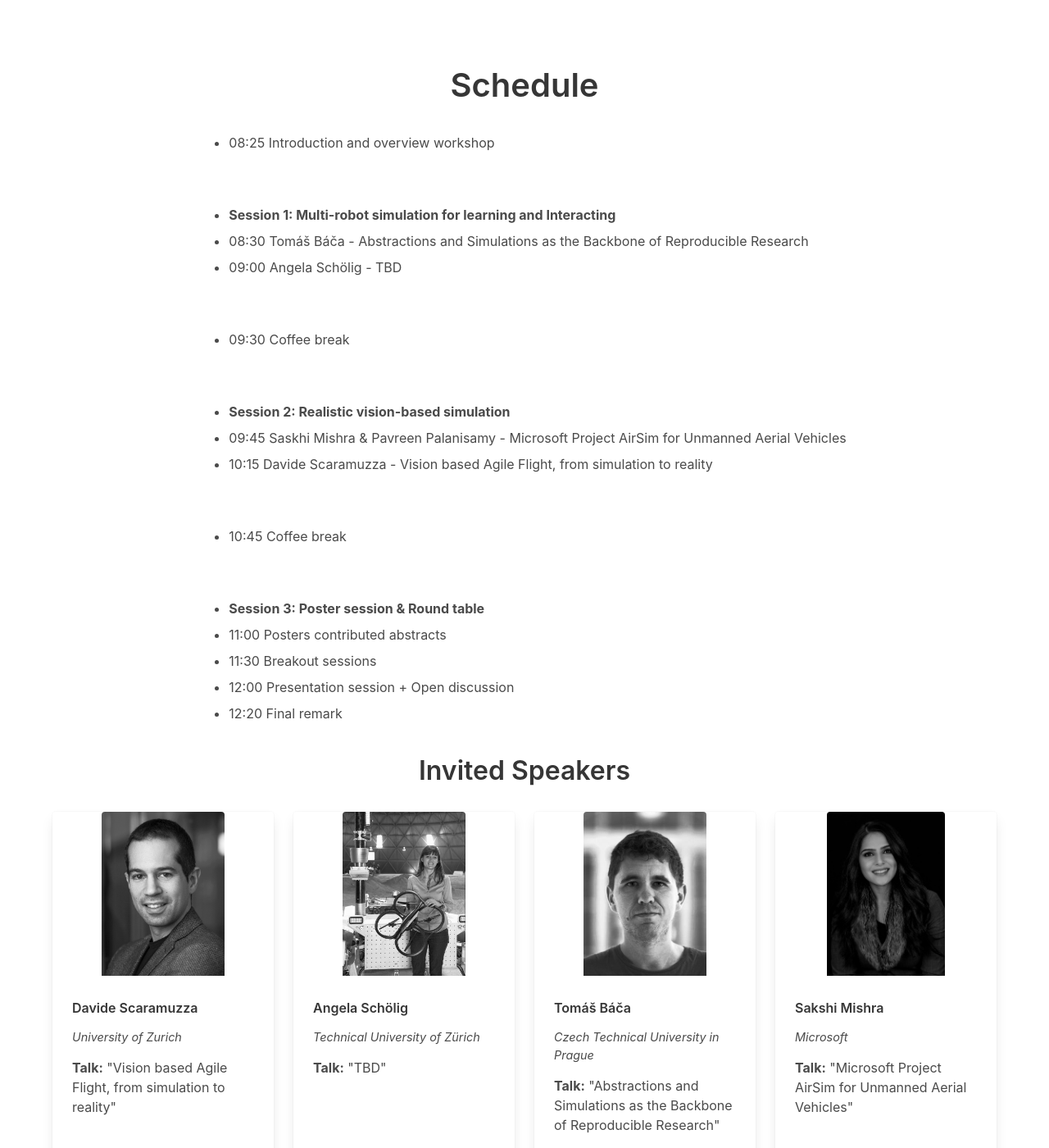
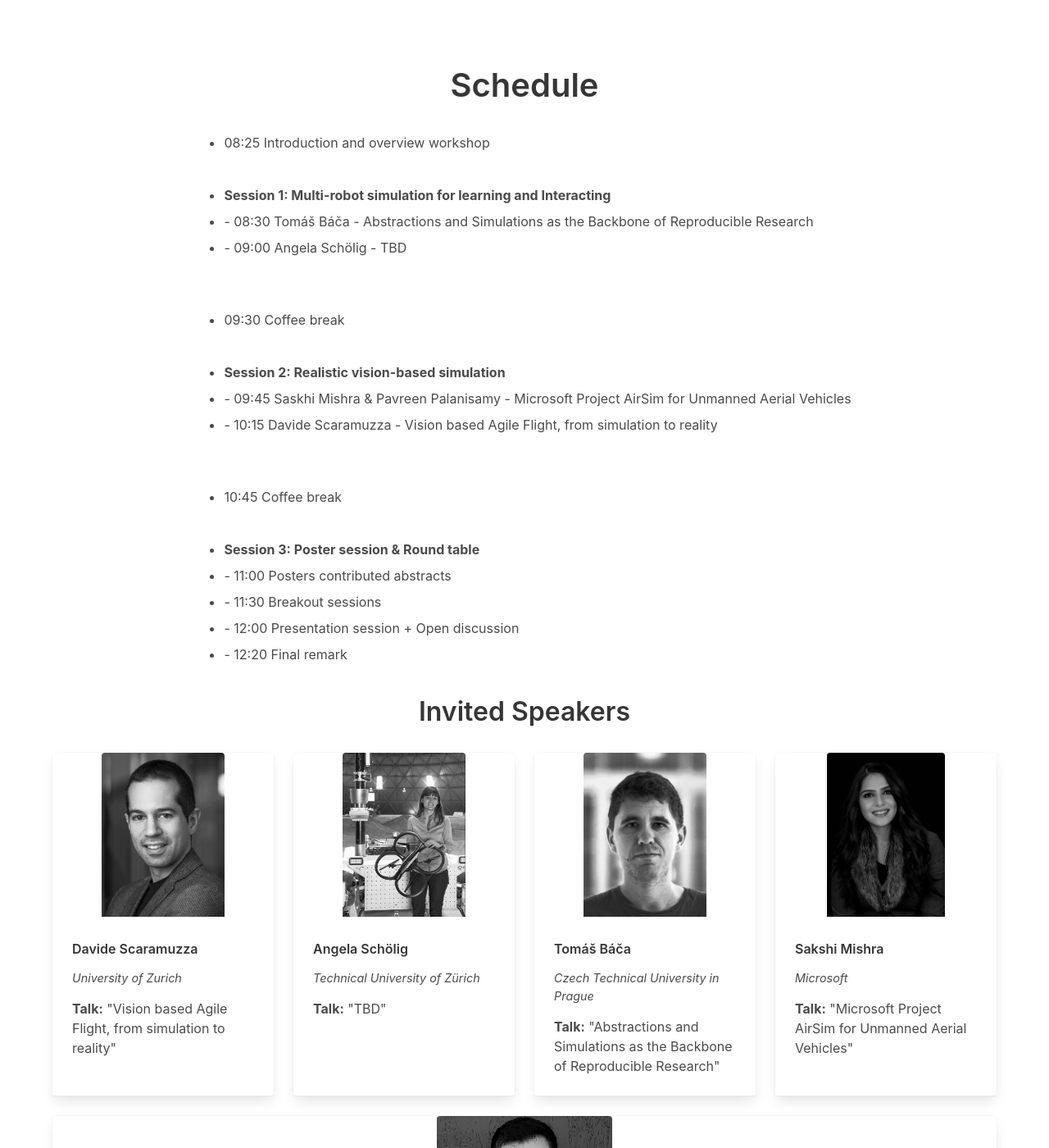
Before and after one commit to IMRCLab/workshop-uav-sims-icra2023, a Jekyll site: the page built from index.html, in a window 1280 px wide and 1400 px high, scrolled down 1887 px. Shown: the whole window at 82% size. Built offline with Jekyll 4.4.1, drawn with Linux system fonts in a browser that asks for light colours.

Commit message:
Minor changes

```diff
--- a/index.html
+++ b/index.html
@@ -177,24 +177,24 @@ title: The Role of Robotics Simulators for Unmanned Aerial Vehicles
     <div class="content paper">
       <ul>
         <li>08:25 Introduction and overview workshop</li>
-        <br></br>
+        <br>
         <li><b>Session 1: Multi-robot simulation for learning and Interacting</b></li>
-        <li>08:30 Tomáš Báča - Abstractions and Simulations as the Backbone of Reproducible Research</li>
-        <li>09:00 Angela Schölig - TBD</li>
+        <li>- 08:30 Tomáš Báča - Abstractions and Simulations as the Backbone of Reproducible Research</li>
+        <li>- 09:00 Angela Schölig - TBD</li>
         <br></br>
         <li>09:30 Coffee break</li>
-        <br></br>
+        <br>
         <li><b>Session 2: Realistic vision-based simulation</b></li>
-        <li>09:45 Saskhi Mishra & Pavreen Palanisamy - Microsoft Project AirSim for Unmanned Aerial Vehicles</li>
-        <li>10:15 Davide Scaramuzza - Vision based Agile Flight, from simulation to reality</li>
+        <li>- 09:45 Saskhi Mishra & Pavreen Palanisamy - Microsoft Project AirSim for Unmanned Aerial Vehicles</li>
+        <li>- 10:15 Davide Scaramuzza - Vision based Agile Flight, from simulation to reality</li>
         <br></br>
         <li>10:45 Coffee break</li>
-        <br></br>
+        <br>
         <li><b>Session 3: Poster session & Round table</b></li>
-        <li>11:00 Posters contributed abstracts</li>
-        <li>11:30 Breakout sessions</li>
-        <li>12:00 Presentation session + Open discussion</li>
-        <li>12:20 Final remark</li>
+        <li>- 11:00 Posters contributed abstracts</li>
+        <li>- 11:30 Breakout sessions</li>
+        <li>- 12:00 Presentation session + Open discussion</li>
+        <li>- 12:20 Final remark</li>
 
       </ul>
     </div>
```
